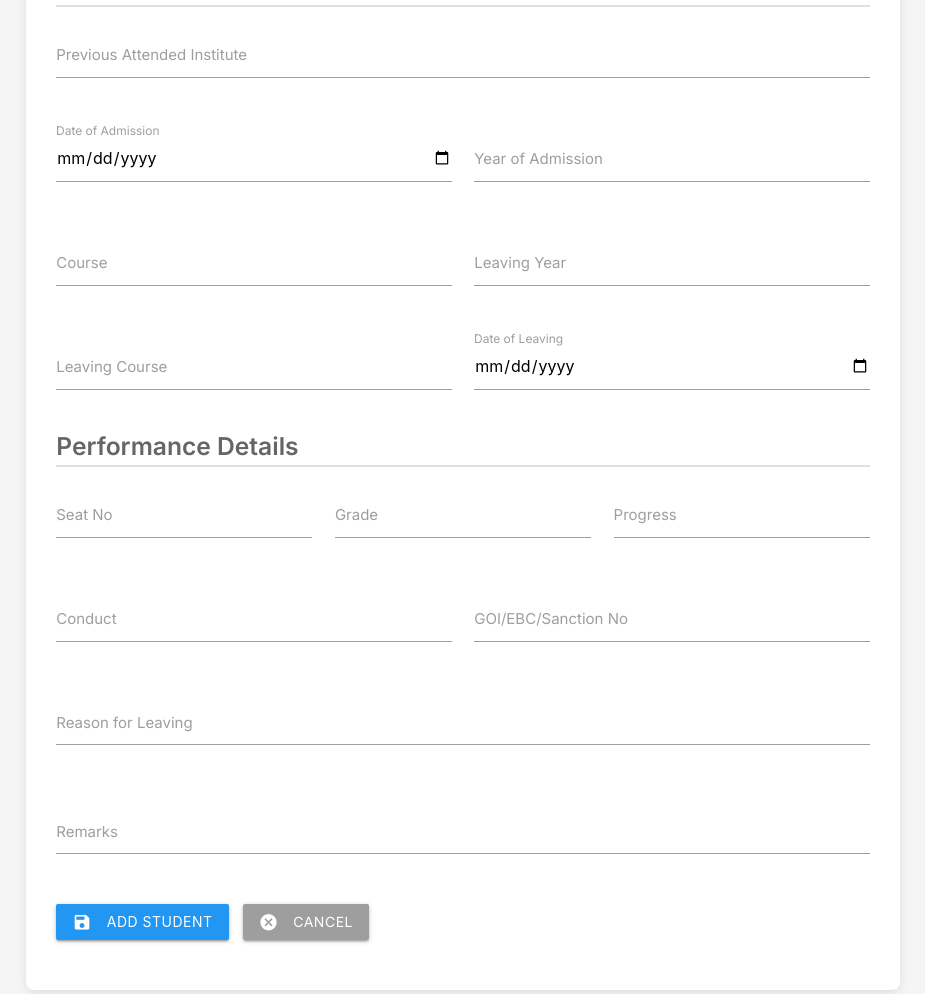
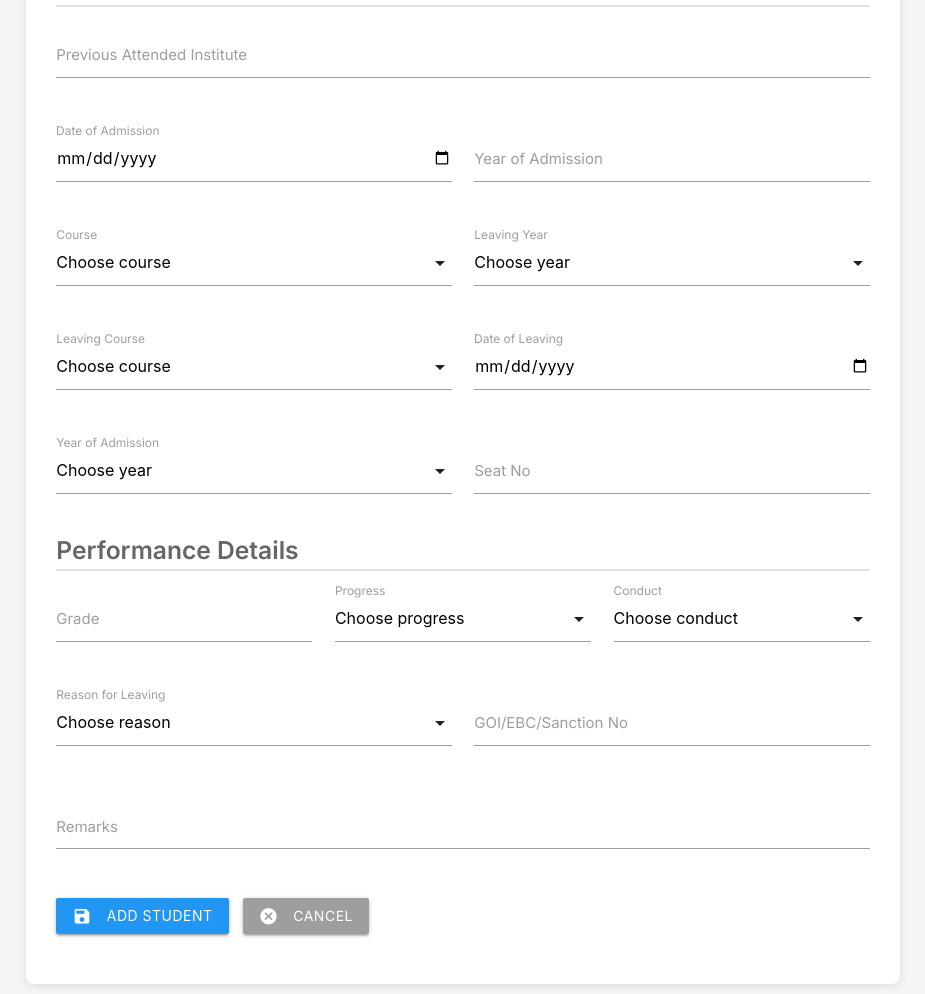
Before and after one commit to ravikalane/student-certificate-management-system, a PHP site: page /add-student.php in a window 1280 px wide. Shown: the part 1014-2008 px from the top of the page, without its empty margins (177-1102 px from the left). Run offline with PHP 8.4, Linux system fonts and the light colour scheme; a user stored in the database is signed in.

Commit message:
Add add-student.php 1753266753954

```diff
--- a/add-student.php
+++ b/add-student.php
@@ -205,19 +205,44 @@ if ($_SERVER['REQUEST_METHOD'] === 'POST') {
 
                         <div class="row">
                             <div class="input-field col s12 m6">
-                                <input type="text" id="course" name="course">
-                                <label for="course">Course</label>
+                                <select id="course" name="course">
+                                    <option value="" disabled selected>Choose course</option>
+                                    <option value="Computer Engineering">Computer Engineering</option>
+                                    <option value="Mechanical Engineering">Mechanical Engineering</option>
+                                    <option value="Electrical Engineering">Electrical Engineering</option>
+                                    <option value="Civil Engineering">Civil Engineering</option>
+                                    <option value="Electronics & Telecommunication">Electronics & Telecommunication</option>
+                                    <option value="Information Technology">Information Technology</option>
+                                    <option value="Chemical Engineering">Chemical Engineering</option>
+                                    <option value="Automobile Engineering">Automobile Engineering</option>
+                                </select>
+                                <label>Course</label>
                             </div>
                             <div class="input-field col s12 m6">
-                                <input type="text" id="leaving_year" name="leaving_year">
-                                <label for="leaving_year">Leaving Year</label>
+                                <select id="leaving_year" name="leaving_year">
+                                    <option value="" disabled selected>Choose year</option>
+                                    <?php for($year = date('Y') - 10; $year <= date('Y') + 5; $year++): ?>
+                                        <option value="<?php echo $year; ?>"><?php echo $year; ?></option>
+                                    <?php endfor; ?>
+                                </select>
+                                <label>Leaving Year</label>
                             </div>
                         </div>
 
                         <div class="row">
                             <div class="input-field col s12 m6">
-                                <input type="text" id="leaving_course" name="leaving_course">
-                                <label for="leaving_course">Leaving Course</label>
+                                <select id="leaving_course" name="leaving_course">
+                                    <option value="" disabled selected>Choose course</option>
+                                    <option value="Computer Engineering">Computer Engineering</option>
+                                    <option value="Mechanical Engineering">Mechanical Engineering</option>
+                                    <option value="Electrical Engineering">Electrical Engineering</option>
+                                    <option value="Civil Engineering">Civil Engineering</option>
+                                    <option value="Electronics & Telecommunication">Electronics & Telecommunication</option>
+                                    <option value="Information Technology">Information Technology</option>
+                                    <option value="Chemical Engineering">Chemical Engineering</option>
+                                    <option value="Automobile Engineering">Automobile Engineering</option>
+                                </select>
+                                <label>Leaving Course</label>
                             </div>
                             <div class="input-field col s12 m6">
                                 <input type="date" id="date_of_leaving" name="date_of_leaving">
@@ -225,37 +250,70 @@ if ($_SERVER['REQUEST_METHOD'] === 'POST') {
                             </div>
                         </div>
 
-                        <h5 class="section-title">Performance Details</h5>
                         <div class="row">
-                            <div class="input-field col s12 m4">
+                            <div class="input-field col s12 m6">
+                                <select id="year_of_admission" name="year_of_admission">
+                                    <option value="" disabled selected>Choose year</option>
+                                    <?php for($year = date('Y') - 10; $year <= date('Y') + 5; $year++): ?>
+                                        <option value="<?php echo $year; ?>"><?php echo $year; ?></option>
+                                    <?php endfor; ?>
+                                </select>
+                                <label>Year of Admission</label>
+                            </div>
+                            <div class="input-field col s12 m6">
                                 <input type="text" id="seat_no" name="seat_no">
                                 <label for="seat_no">Seat No</label>
                             </div>
+                        </div>
+
+                        <h5 class="section-title">Performance Details</h5>
+                        <div class="row">
                             <div class="input-field col s12 m4">
                                 <input type="text" id="grade" name="grade">
                                 <label for="grade">Grade</label>
                             </div>
                             <div class="input-field col s12 m4">
-                                <input type="text" id="progress" name="progress">
-                                <label for="progress">Progress</label>
+                                <select id="progress" name="progress">
+                                    <option value="" disabled selected>Choose progress</option>
+                                    <option value="Excellent">Excellent</option>
+                                    <option value="Very Good">Very Good</option>
+                                    <option value="Good">Good</option>
+                                    <option value="Satisfactory">Satisfactory</option>
+                                    <option value="Needs Improvement">Needs Improvement</option>
+                                </select>
+                                <label>Progress</label>
+                            </div>
+                            <div class="input-field col s12 m4">
+                                <select id="conduct" name="conduct">
+                                    <option value="" disabled selected>Choose conduct</option>
+                                    <option value="Excellent">Excellent</option>
+                                    <option value="Very Good">Very Good</option>
+                                    <option value="Good">Good</option>
+                                    <option value="Satisfactory">Satisfactory</option>
+                                    <option value="Fair">Fair</option>
+                                </select>
+                                <label>Conduct</label>
                             </div>
                         </div>
 
                         <div class="row">
                             <div class="input-field col s12 m6">
-                                <input type="text" id="conduct" name="conduct">
-                                <label for="conduct">Conduct</label>
+                                <select id="reason_for_leaving" name="reason_for_leaving">
+                                    <option value="" disabled selected>Choose reason</option>
+                                    <option value="Completed Course">Completed Course</option>
+                                    <option value="Transferred to Another Institution">Transferred to Another Institution</option>
+                                    <option value="Personal Reasons">Personal Reasons</option>
+                                    <option value="Health Issues">Health Issues</option>
+                                    <option value="Financial Reasons">Financial Reasons</option>
+                                    <option value="Employment">Employment</option>
+                                    <option value="Migration">Migration</option>
+                                    <option value="Other">Other</option>
+                                </select>
+                                <label>Reason for Leaving</label>
                             </div>
                             <div class="input-field col s12 m6">
                                 <input type="text" id="goi_ebc_sanction_no" name="goi_ebc_sanction_no">
                                 <label for="goi_ebc_sanction_no">GOI/EBC/Sanction No</label>
-                            </div>
-                        </div>
-
-                        <div class="row">
-                            <div class="input-field col s12">
-                                <textarea id="reason_for_leaving" name="reason_for_leaving" class="materialize-textarea"></textarea>
-                                <label for="reason_for_leaving">Reason for Leaving</label>
                             </div>
                         </div>
 
@@ -284,9 +342,11 @@ if ($_SERVER['REQUEST_METHOD'] === 'POST') {
 
     <script src="https://code.jquery.com/jquery-3.6.0.min.js"></script>
     <script src="https://cdnjs.cloudflare.com/ajax/libs/materialize/1.0.0/js/materialize.min.js"></script>
+    <script src="js/date-converter.js"></script>
     <script>
         $(document).ready(function(){
             M.updateTextFields();
+            $('select').formSelect();
         });
     </script>
 </body>
```
